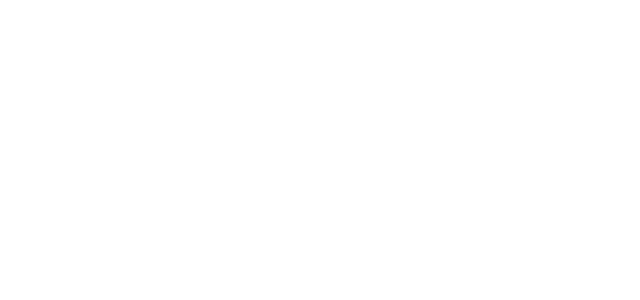
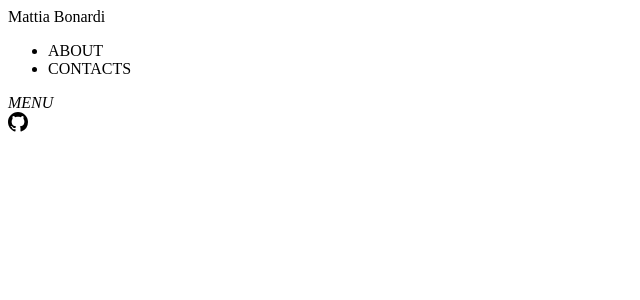
Before and after one commit to mattia-bonardi-smeup/bm-portfolio, a Nuxt app: page / in a window 1280 px wide. Shown: the top 300 px of the page, without its empty margins (0-640 px from the left). Built offline with nearby package versions, Linux system fonts and the light colour scheme.

Commit message:
Icon and navbar

```diff
--- a/app.vue
+++ b/app.vue
@@ -1,5 +1,25 @@
 <template>
   <div>
+    <!-- Header -->
+    <div class="header-wrapper">
+    <header class="header">
+      <nav class="navbar">
+        <div class="logo-wrapper">
+          <a class="logo">Mattia Bonardi</a>
+        </div>
+        <div class="menu-wrapper">
+          <ul class="menu">
+            <li class="menu-item">ABOUT</li>
+            <li class="menu-item">CONTACTS</li>
+          </ul>
+          <div class="menu-button">
+            <i>MENU</i>
+          </div>
+        </div>
+      </nav>
+    </header>
+    <icon icon="github"></icon>
+    </div>
     <NuxtPage />
   </div>
 </template>
--- /dev/null
+++ b/components/icon.vue
@@ -0,0 +1,42 @@
+<template>
+  <div class="icon" :style="iconStyle" @click="onClick"></div>
+</template>
+
+<script lang="ts">
+import { computed, ComputedRef, Ref, ref } from "vue";
+export default {
+  props: {
+    icon: {
+      type: String,
+      default: null,
+    }
+  },
+  emits: ["iconClick"],
+  setup(props, context) {
+    const iconElement: Ref<HTMLElement> = ref();
+    const iconStyle: ComputedRef<string> = computed(() => {
+      return (
+        "-webkit-mask: url(/icons/" +
+        props.icon +
+        ".svg) center center no-repeat;"
+      );
+    });
+    const onClick = () => {
+      context.emit("iconClick");
+    };
+    return {
+      iconElement,
+      iconStyle,
+      onClick,
+    };
+  },
+};
+</script>
+
+<style>
+.icon {
+  background: #000;
+  height: 20px;
+  max-width: 20px;
+}
+</style>
--- a/nuxt.config.ts
+++ b/nuxt.config.ts
@@ -1,6 +1,4 @@
-import { defineNuxtConfig } from 'nuxt'
+import { defineNuxtConfig } from "nuxt";
 
 // https://v3.nuxtjs.org/api/configuration/nuxt.config
-export default defineNuxtConfig({
-
-})
+export default defineNuxtConfig({});
```
Also changed, not shown: public/icons/github.svg (added).
